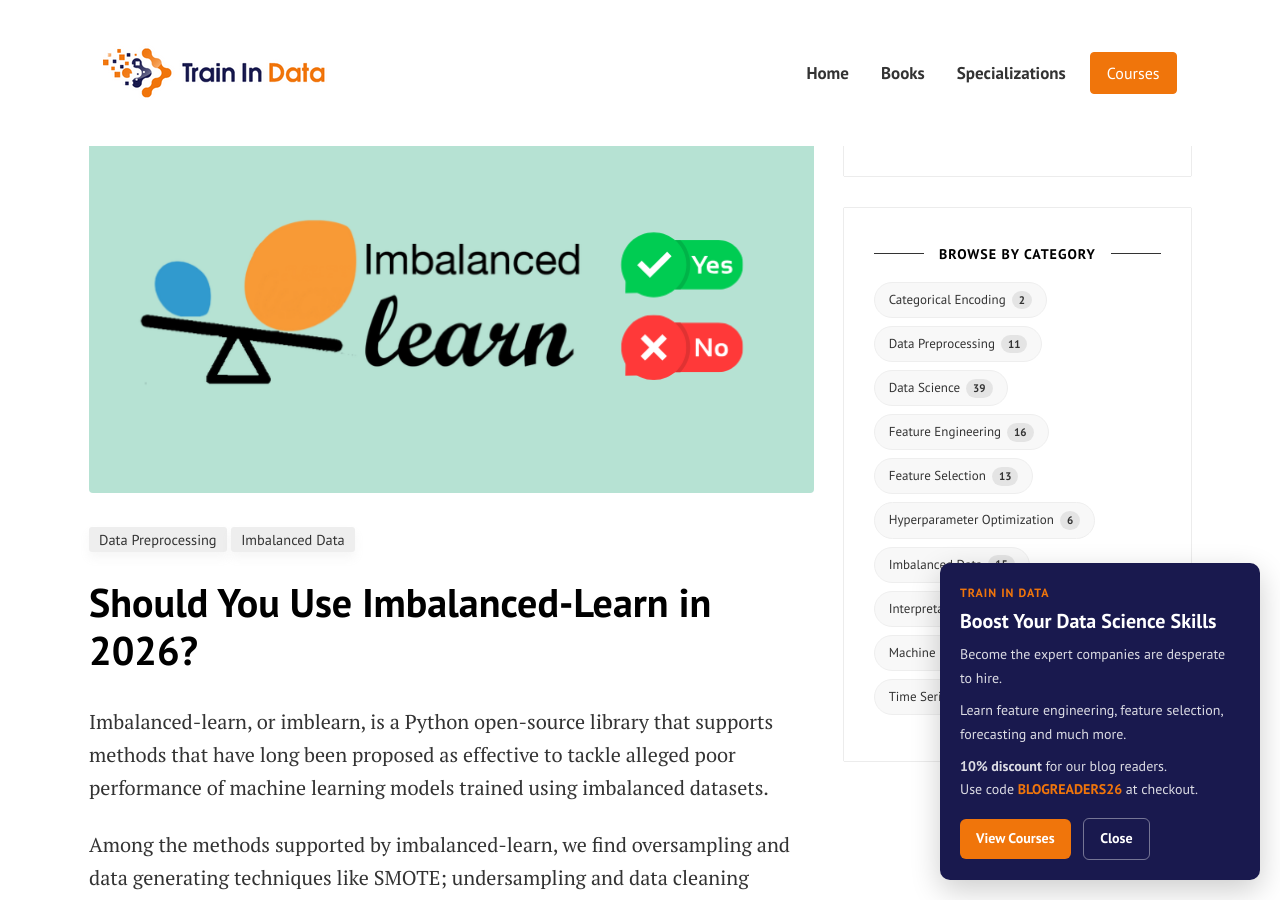
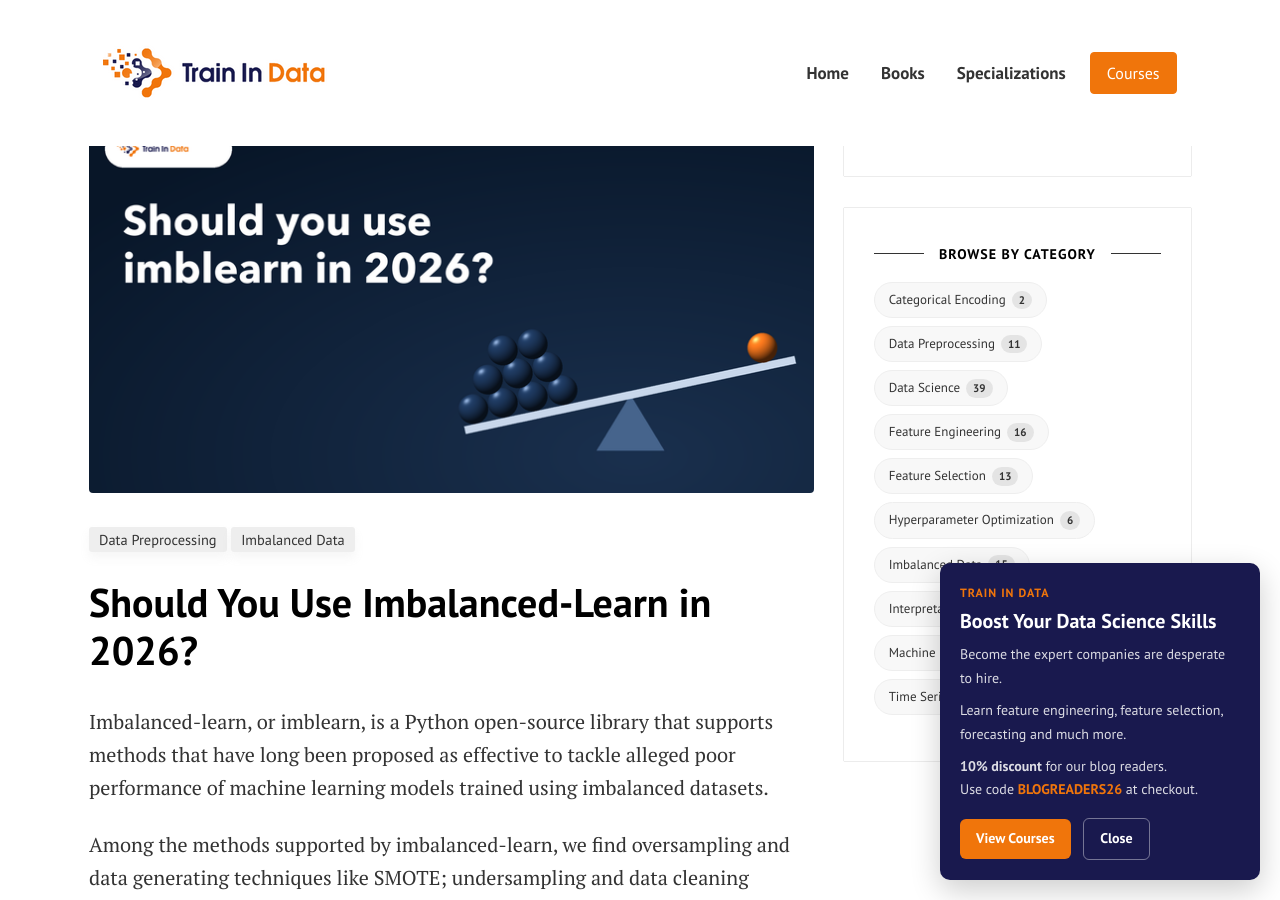
Before and after one commit to solegalli/trainindatablog, a Jekyll site: the page built from _posts/2026-10-28-should-you-use-imbalanced-learn-in-2025.md, in a window 1280 px wide and 900 px high. Built offline with Jekyll 4.4.1, drawn with Linux system fonts in a browser that asks for light colours.

Commit message:
Replace covers of the undersampling and imblearn posts
Use the navy and orange style of the recent posts, and remove the old
cover images.

Co-authored-by: Claude Opus 5.5 <noreply@anthropic.com>

```diff
--- a/_posts/2026-10-28-should-you-use-imbalanced-learn-in-2025.md
+++ b/_posts/2026-10-28-should-you-use-imbalanced-learn-in-2025.md
@@ -5,7 +5,7 @@ author: sole
 description: "I discuss the latest evidence on undersampling, SMOTE and resampling ensembles for imbalanced data, and whether imbalanced-learn (imblearn) is still useful."
 excerpt: "I discuss the latest evidence on undersampling, SMOTE and resampling ensembles for imbalanced data, and whether imbalanced-learn (imblearn) is still useful."
 categories: [Data Preprocessing, Imbalanced Data]
-image: assets/images/posts/should-you-use-imbalanced-learn-in-2025/imbalance-learn-2025.png
+image: assets/images/posts/should-you-use-imbalanced-learn-in-2025/should-you-use-imblearn-in-2026-cover.png
 ---
 
 Imbalanced-learn, or imblearn, is a Python open-source library that supports methods that have long been proposed as effective to tackle alleged poor performance of machine learning models trained using imbalanced datasets.
```
Also changed, not shown: _posts/2026-10-28-undersampling-techniques-for-imbalanced-data.md (+1 -1 lines), assets/images/posts/should-you-use-imbalanced-learn-in-2025/imbalance-learn-2025.png (deleted), assets/images/posts/should-you-use-imbalanced-learn-in-2025/should-you-use-imblearn-in-2026-cover.png (added), assets/images/posts/undersampling-techniques-for-imbalanced-data/cover_undersampling.png (deleted), assets/images/posts/undersampling-techniques-for-imbalanced-data/does-undersampling-help-cover.png (added).
